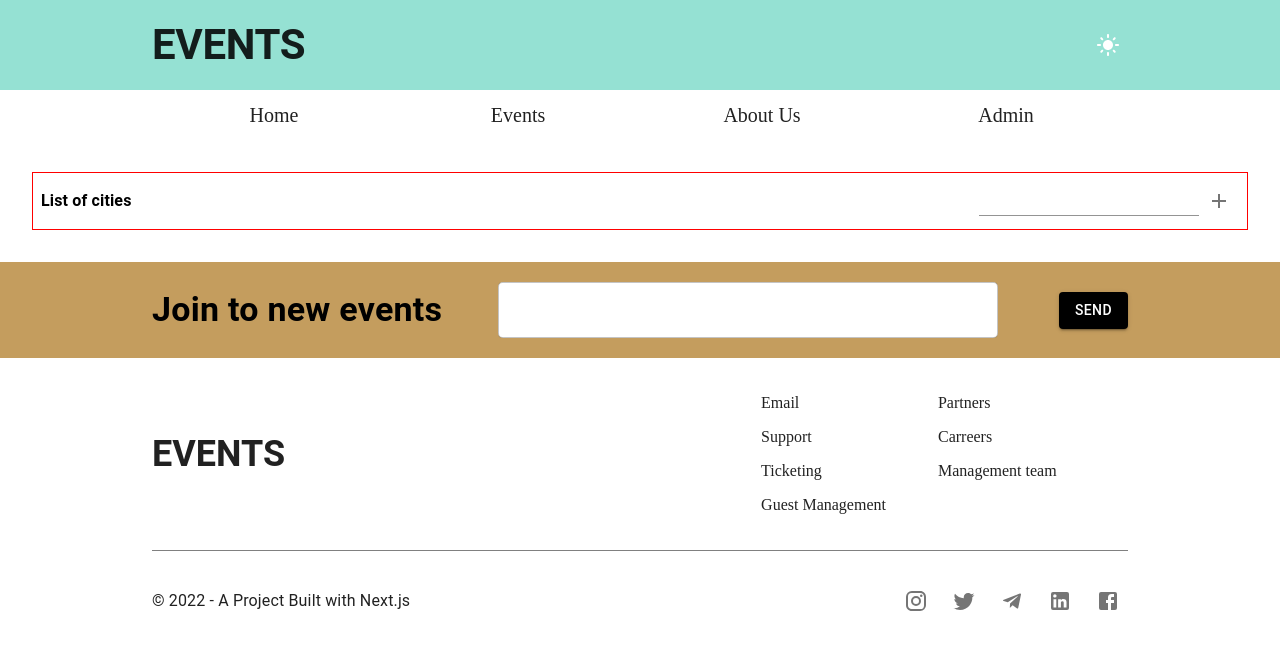
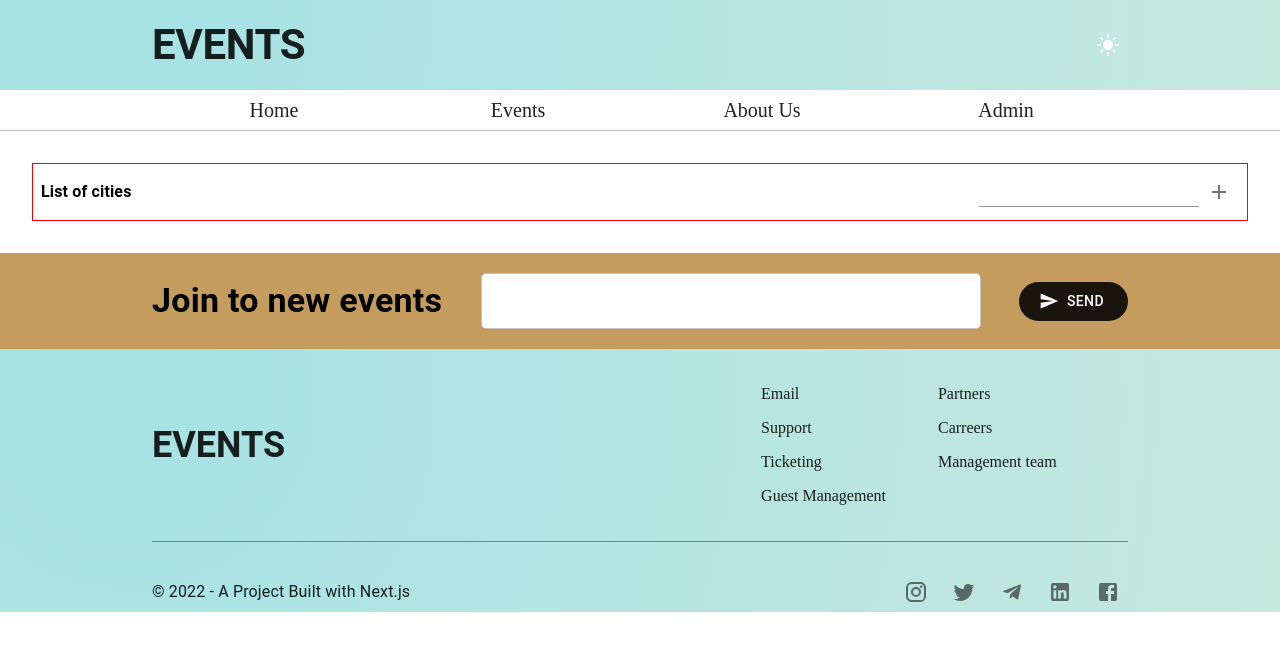
Before and after one commit to LanaVol/events-application, a Next.js app: page /admin in a window 1280 px wide. Shown: the top 650 px of the page. Built offline with nearby package versions, Linux system fonts and the light colour scheme; no server answers.

Commit message:
update styles

```diff
--- a/src/components/Footer/Footer.jsx
+++ b/src/components/Footer/Footer.jsx
@@ -16,7 +16,9 @@ import {
   Telegram,
   LinkedIn,
   Facebook,
+  Send,
 } from "@mui/icons-material";
+import { CustomButton } from "../CustomButton";
 
 export const Footer = () => {
   const theme = useTheme();
@@ -49,22 +51,26 @@ export const Footer = () => {
               maxWidth: "500px",
             }}
           />
-          <Button
-            variant="contained"
-            sx={{
-              backgroundColor: theme.palette.background.blackBtn,
-              marginLeft: "5px",
-              // "&:hover": theme.palette.background.blackBtnHover,
+          <CustomButton
+            text="Send"
+            startIcon={<Send />}
+            styles={{
+              backgroundColor: theme.palette.text.primary,
+              color: theme.palette.background.default,
+              borderRadius: "20px",
+              padding: "7px 24px",
+              "&:hover": {
+                backgroundColor: theme.palette.background.default,
+                color: theme.palette.text.primary,
+              },
             }}
-          >
-            Send
-          </Button>
+          />
         </Container>
       </Box>
 
       <Box
         sx={{
-          backgroundColor: theme.palette.background.default,
+          background: theme.palette.background.gradientHeaderBg,
           color: theme.palette.text.primary,
         }}
       >
--- a/src/components/Header/Header.jsx
+++ b/src/components/Header/Header.jsx
@@ -12,6 +12,7 @@ import {
 import { AccountCircle, Logout } from "@mui/icons-material";
 import AuthActions from "@/redux/auth/AuthOperations";
 import { ThemeToggle } from "../ThemeToggle";
+import { CustomButton } from "../CustomButton";
 
 export const Header = () => {
   const isLogged = useSelector((state) => state.auth.isLogged);
@@ -22,7 +23,7 @@ export const Header = () => {
     <header>
       <Box
         sx={{
-          backgroundColor: theme.palette.background.headerBg,
+          background: theme.palette.background.gradientHeaderBg,
           color: theme.palette.text.primary,
         }}
       >
@@ -65,25 +66,45 @@ export const Header = () => {
                   <Typography variant="subtitle1">Hello, Admin!</Typography>
                 </Box>
 
-                <Button
+                {/* <Button
                   onClick={() => dispatch(AuthActions.logout())}
                   startIcon={<Logout />}
-                  // sx={{ backgroundColor: "black" }}
                 >
                   Logout
-                </Button>
+                </Button> */}
+                <CustomButton
+                  text="Logout"
+                  onClick={() => dispatch(AuthActions.logout())}
+                  startIcon={<Logout />}
+                  styles={{
+                    backgroundColor: theme.palette.text.primary,
+                    color: theme.palette.background.default,
+                    borderRadius: "20px",
+                    padding: "7px 20px",
+                    "&:hover": {
+                      backgroundColor: theme.palette.background.default,
+                      color: theme.palette.text.primary,
+                    },
+                  }}
+                />
               </Box>
             ) : null}
           </Box>
         </Container>
       </Box>
 
-      <Box sx={{ backgroundColor: theme.palette.background.default }}>
+      <Box
+        sx={{
+          backgroundColor: theme.palette.background.default,
+          // borderTop: `1px solid ${theme.palette.text.primary}`,
+          borderBottom: `1px solid ${theme.palette.background.blackBtnHover}`,
+        }}
+      >
         <Container>
           <nav>
             <List
               sx={{
-                minHeight: "50px",
+                minHeight: "40px",
                 display: "flex",
                 justifyContent: "center",
                 alignItems: "center",
@@ -93,15 +114,34 @@ export const Header = () => {
                 color: theme.palette.text.primary,
               }}
             >
-              <ListItem sx={{ display: "flex", justifyContent: "center" }}>
+              <ListItem
+                sx={{
+                  display: "flex",
+                  justifyContent: "center",
+                  "&:hover": {
+                    textShadow: `-4px 4px 7px ${theme.palette.primary.light}`,
+                  },
+                }}
+              >
                 <Link
                   href="/"
-                  style={{ textDecoration: "none", color: "inherit" }}
+                  style={{
+                    textDecoration: "none",
+                    color: "inherit",
+                  }}
                 >
                   Home
                 </Link>
               </ListItem>
-              <ListItem sx={{ display: "flex", justifyContent: "center" }}>
+              <ListItem
+                sx={{
+                  display: "flex",
+                  justifyContent: "center",
+                  "&:hover": {
+                    textShadow: `-4px 4px 7px ${theme.palette.primary.light}`,
+                  },
+                }}
+              >
                 <Link
                   href="/events"
                   style={{ textDecoration: "none", color: "inherit" }}
@@ -109,7 +149,15 @@ export const Header = () => {
                   Events
                 </Link>
               </ListItem>
-              <ListItem sx={{ display: "flex", justifyContent: "center" }}>
+              <ListItem
+                sx={{
+                  display: "flex",
+                  justifyContent: "center",
+                  "&:hover": {
+                    textShadow: `-4px 4px 7px ${theme.palette.primary.light}`,
+                  },
+                }}
+              >
                 <Link
                   href="/about-us"
                   style={{ textDecoration: "none", color: "inherit" }}
@@ -117,7 +165,15 @@ export const Header = () => {
                   About Us
                 </Link>
               </ListItem>
-              <ListItem sx={{ display: "flex", justifyContent: "center" }}>
+              <ListItem
+                sx={{
+                  display: "flex",
+                  justifyContent: "center",
+                  "&:hover": {
+                    textShadow: `-4px 4px 7px ${theme.palette.primary.light}`,
+                  },
+                }}
+              >
                 <Link
                   href="/admin"
                   style={{ textDecoration: "none", color: "inherit" }}
--- a/src/components/ItemBanner.jsx
+++ b/src/components/ItemBanner.jsx
@@ -2,7 +2,6 @@ import { Box, Container, Typography } from "@mui/material";
 
 export const ItemBanner = ({ title, subtitle }) => {
   return (
-    <Container>
     <Box
       sx={{
         borderBottom: "1px solid black",
@@ -22,6 +21,5 @@ export const ItemBanner = ({ title, subtitle }) => {
         </Typography>
       </Box>
     </Box>
-    </Container>
   );
 };
--- a/src/config/theme.js
+++ b/src/config/theme.js
@@ -17,8 +17,11 @@ export const themeSettings = (mode) => {
     palette: {
       mode: mode,
       primary: {
+        // main: "#00838f",
+        // light: "#00acc1",
+        // dark: "#006064",
         main: "#00838f",
-        light: "#00acc1",
+        light: "#a7ffeb",
         dark: "#006064",
       },
       secondary: {
@@ -32,15 +35,19 @@ export const themeSettings = (mode) => {
         light: mode === "dark" ? "#212121" : "#fafafa",
         main: "#26a69a",
         mainHover: "#00796b",
-        headerBg: mode === "light" ? "#95E1D3" : "#025345",
-        blackBtn: "#000",
-        blackBtnHover: "#4A4A4A",
+        // headerBg: mode === "light" ? "#95E1D3" : "#025345",
+        blackBtnHover: "#bdbdbd",
+        gradientHeaderBg:
+          mode === "light"
+            ? "radial-gradient(circle at 10% 20%, rgb(166, 226, 229) 0%, rgb(198, 232, 221) 100.2%)"
+            : "linear-gradient(109.6deg, rgb(0, 0, 0) 11.2%, rgb(11, 132, 145) 91.1%)",
         gradientCard:
           mode === "light"
-            ? "linear-gradient(to top, #d5d4d0 0%, #d5d4d0 1%, #eeeeec 31%, #efeeec 75%, #e9e9e7 100%)"
+            ? "linear-gradient(to top, #e6e9f0 0%, #eef1f5 100%)"
             : "linear-gradient(-20deg, #616161 0%, #9bc5c3 100%)",
         // gradient:
         //   "radial-gradient(circle at 18.7% 37.8%, rgb(250, 250, 250) 0%, rgb(225, 234, 238) 90%)",
+        // linear-gradient(to top, #d5d4d0 0%, #d5d4d0 1%, #eeeeec 31%, #efeeec 75%, #e9e9e7 100%)
       },
       text: {
         primary: mode === "dark" ? "#fff" : "rgba(0, 0, 0, 0.87)",
--- a/src/styles/global.css
+++ b/src/styles/global.css
@@ -1,4 +1,7 @@
+* {
+  box-sizing: border-box;
+}
+
 body {
   margin: 0;
-  box-sizing: border-box;
 }
```
Also changed, not shown: src/components/Events/events-page.jsx (+14 -11 lines), src/components/Home/Home.page.jsx (+14 -7 lines), src/pages/events/index.jsx (+27 -5 lines). Lines whose indentation alone changed are shown as unchanged.
